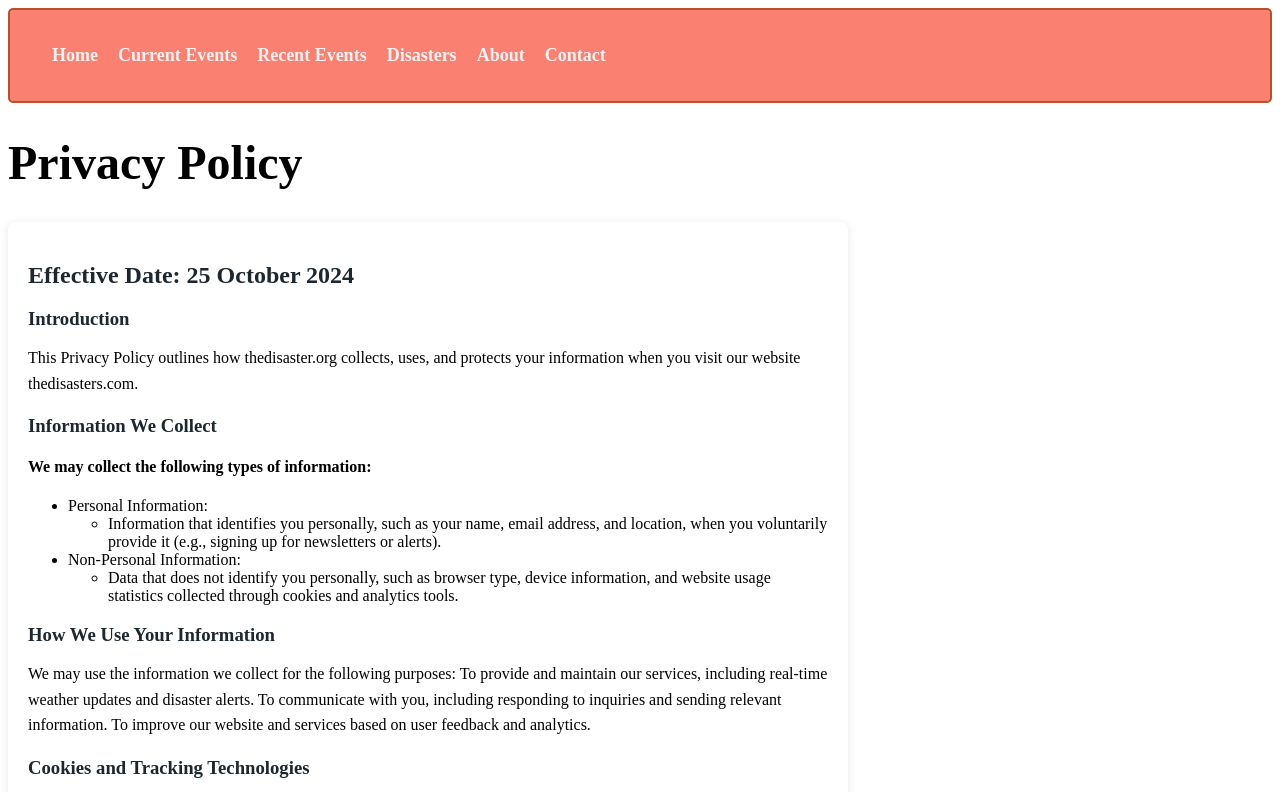
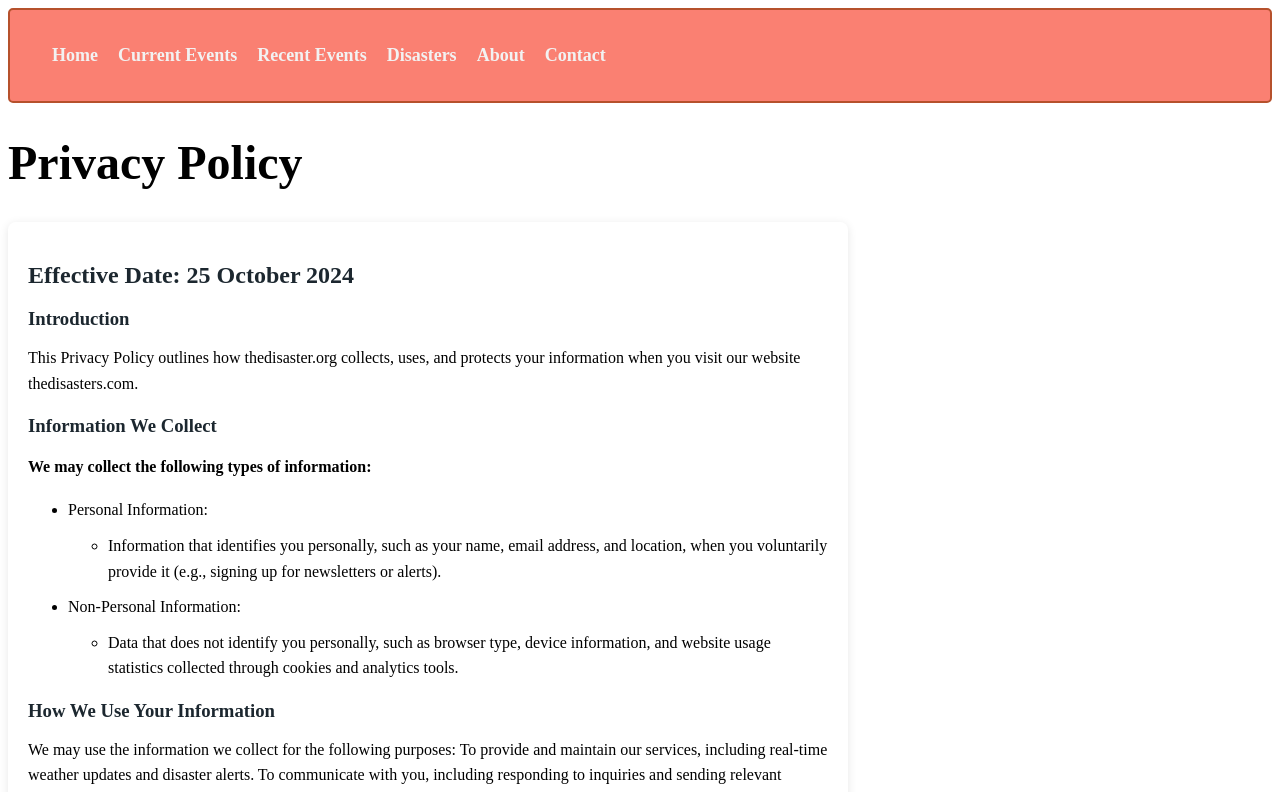
Before and after one commit to BIT-Studio-3/group-project-25-1-scade, a SvelteKit app in the folder disaster/disaster/: page /privacy in a window 1280 px wide. Shown: the top 792 px of the page. Built offline with nearby package versions, Linux system fonts and the light colour scheme.

Commit message:
add spacing and margin to list as well

```diff
--- a/disaster/disaster/src/routes/privacy/+page.svelte
+++ b/disaster/disaster/src/routes/privacy/+page.svelte
@@ -124,6 +124,12 @@
         line-height: 1.6;
         margin: 10px 0;
     }
+    ul {
+        line-height: 1.6;
+        margin: 10px 0;
+    }
+
+
 
 
 
```
